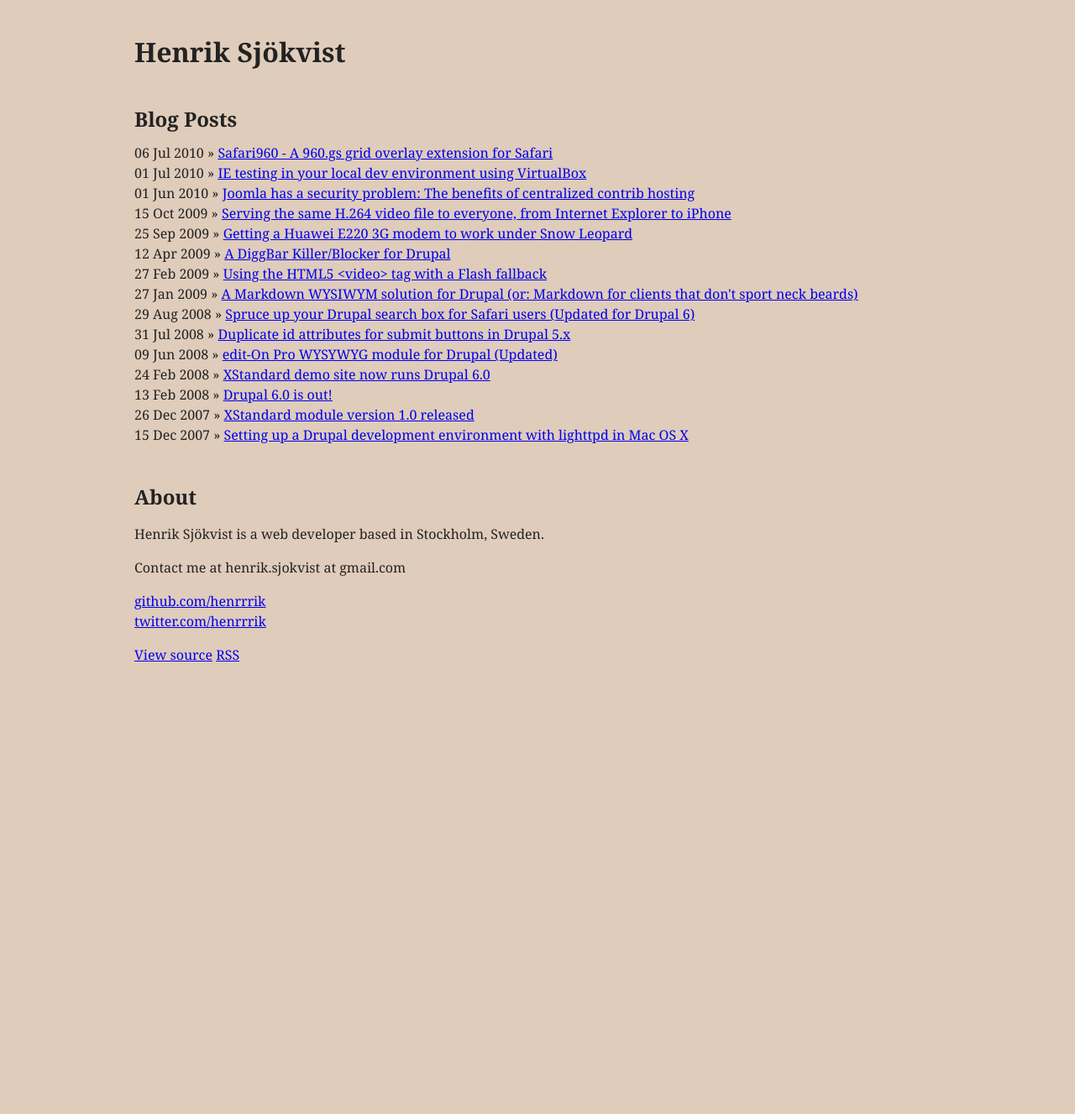
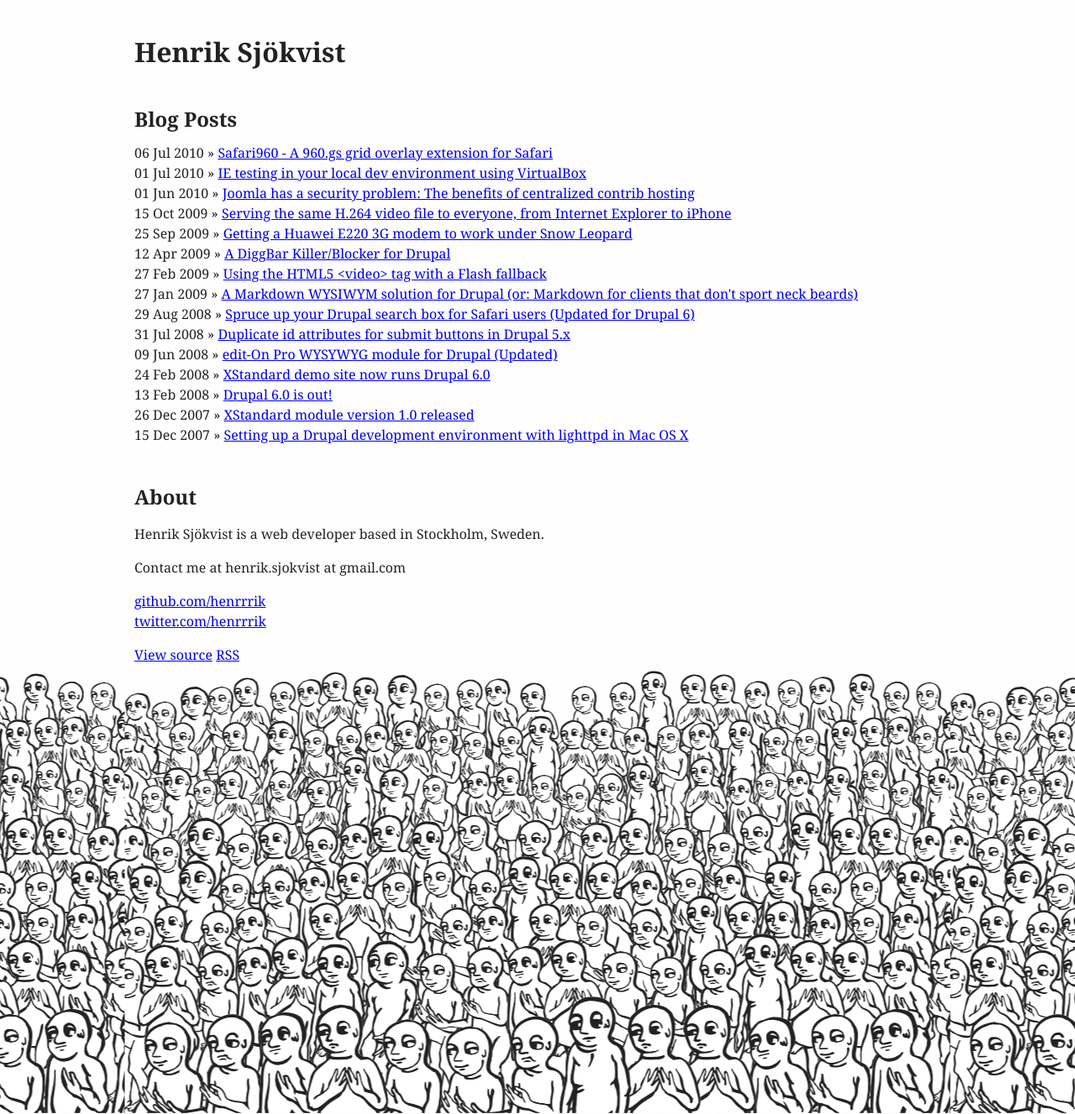
Before and after one commit to henrrrik/henrrrik.github.com, a Jekyll site: the page built from index.html, in a window 1280 px wide. Shown: the whole page at 84% size. Built offline with Jekyll 4.4.1, drawn with Linux system fonts in a browser that asks for light colours; Markdown is read by kramdown in place of the engine named in the settings; before the commit the page ends 900 px from its top, so only the background shows below that.

Commit message:
Cleaned up background, removed svgs.

```diff
--- a/css/style.css
+++ b/css/style.css
@@ -204,11 +204,8 @@ body {
   color: #222;
   font: 1em/1.5em Georgia, Times, serif;
   background-color: #dfccbb;
-}
-
-img.background {
-  width: 100%;
-  height: auto;
+  background: #fefefe url(/images/crowd.png) repeat-x center bottom;
+  padding-bottom: 535px;
 }
 
 
```
Also changed, not shown: images/crowd.png, 3 other files.
